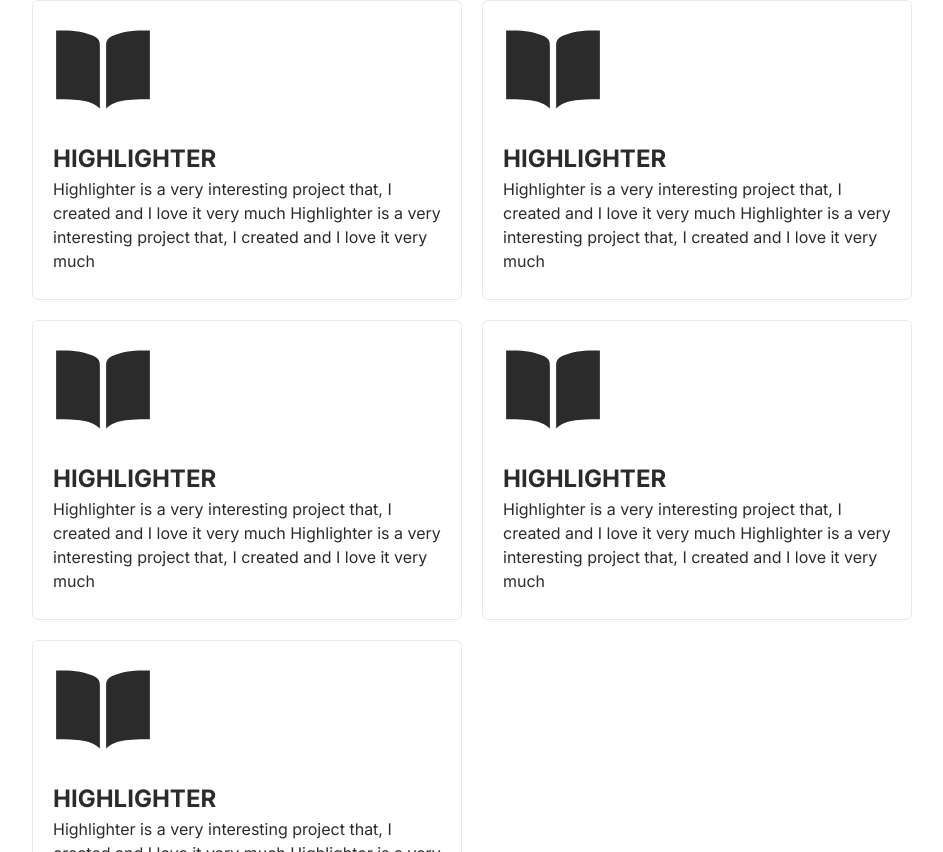
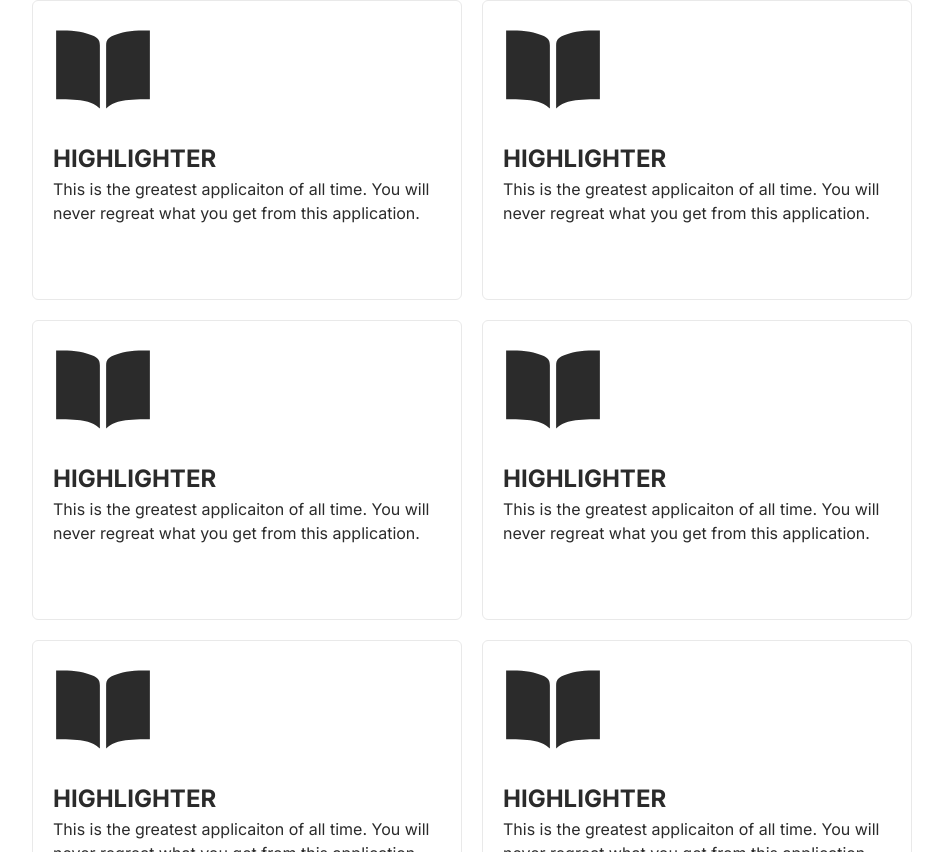
Before and after one commit to pujanpokharelofficial/Portfolio, a SvelteKit app: page / in a window 1280 px wide. Shown: the part 6708-7560 px from the top of the page, without its empty margins (18-961 px from the left). Built offline with nearby package versions, Linux system fonts and the light colour scheme.

Commit message:
Project section complete

```diff
--- a/src/routes/home/projects/project.svelte
+++ b/src/routes/home/projects/project.svelte
@@ -1,23 +1,26 @@
-<script>
+<script lang="ts">
+	import type { Tproject } from './type.ts';
+	export let project: Tproject;
+
+	let { title, description, link, icon } = project;
 </script>
 
 <div
 	class="project w-full h-full p-standard rounded-md overflow-hidden border-[1px] border-gray-light group hover:bg-gray-extra-light hover:border-gray-dark"
 >
 	<div class="icon_link flex justify-between">
-		<img src="svg/blog-small.svg" alt="blog-Icon" class="h-[100px] w-auto" />
+		<img src={icon} alt="blog-Icon" class="h-[100px] w-auto" />
 		<a
-			href="somelink"
+			href={link}
 			class="viewall h-max w-max px-standard py-small rounded-full text-white font-semibold text-para bg-blue-light uppercase opacity-0 group-hover:opacity-100"
 		>
 			view all
 		</a>
 	</div>
 	<div class="txt_content text-black-medium mt-standard">
-		<h1 class="title text-title font-bold uppercase">Highlighter</h1>
+		<h1 class="title text-title font-bold uppercase">{title}</h1>
 		<p class="description text-para font-normal">
-			Highlighter is a very interesting project that, I created and I love it very much Highlighter
-			is a very interesting project that, I created and I love it very much
+			{description}
 		</p>
 	</div>
 </div>
--- a/src/routes/home/projects/projects.svelte
+++ b/src/routes/home/projects/projects.svelte
@@ -1,16 +1,73 @@
-<script>
+<script lang="ts">
 	import Header from '../../global/header.svelte';
 	import Project from './project.svelte';
+	import type { Tproject } from './type.ts';
+	let projects: Tproject[] = [
+		{
+			title: 'Highlighter',
+			description:
+				'This is the greatest applicaiton of all time. You will never regreat what you get from this application.',
+			icon: '/svg/blog-small.svg',
+			link: 'https://github.com/sarojregmi200/Highlighter'
+		},
+		{
+			title: 'Highlighter',
+			description:
+				'This is the greatest applicaiton of all time. You will never regreat what you get from this application.',
+			icon: '/svg/blog-small.svg',
+			link: 'https://github.com/sarojregmi200/Highlighter'
+		},
+		{
+			title: 'Highlighter',
+			description:
+				'This is the greatest applicaiton of all time. You will never regreat what you get from this application.',
+			icon: '/svg/blog-small.svg',
+			link: 'https://github.com/sarojregmi200/Highlighter'
+		},
+		{
+			title: 'Highlighter',
+			description:
+				'This is the greatest applicaiton of all time. You will never regreat what you get from this application.',
+			icon: '/svg/blog-small.svg',
+			link: 'https://github.com/sarojregmi200/Highlighter'
+		},
+		{
+			title: 'Highlighter',
+			description:
+				'This is the greatest applicaiton of all time. You will never regreat what you get from this application.',
+			icon: '/svg/blog-small.svg',
+			link: 'https://github.com/sarojregmi200/Highlighter'
+		},
+		{
+			title: 'Highlighter',
+			description:
+				'This is the greatest applicaiton of all time. You will never regreat what you get from this application.',
+			icon: '/svg/blog-small.svg',
+			link: 'https://github.com/sarojregmi200/Highlighter'
+		},
+		{
+			title: 'Highlighter',
+			description:
+				'This is the greatest applicaiton of all time. You will never regreat what you get from this application.',
+			icon: '/svg/blog-small.svg',
+			link: 'https://github.com/sarojregmi200/Highlighter'
+		},
+		{
+			title: 'Highlighter',
+			description:
+				'This is the greatest applicaiton of all time. You will never regreat what you get from this application.',
+			icon: '/svg/blog-small.svg',
+			link: 'https://github.com/sarojregmi200/Highlighter'
+		}
+	];
 </script>
 
 <div class="main_container">
 	<Header title="projects" />
 	<div class="projects p-block grid gap-standard">
-		<Project />
-		<Project />
-		<Project />
-		<Project />
-		<Project />
+		{#each projects as project}
+			<Project {project} />
+		{/each}
 	</div>
 </div>
 
--- /dev/null
+++ b/src/routes/home/projects/type.ts
@@ -0,0 +1,6 @@
+export type Tproject = {
+    icon: string,
+    title: string,
+    description: string,
+    link: string,
+}
```
